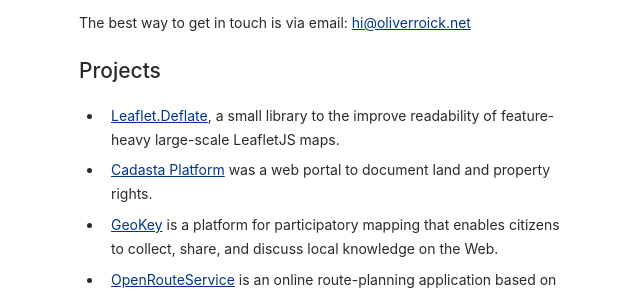
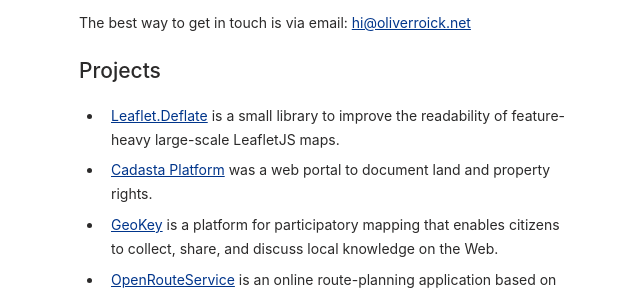
Before and after one commit to oliverroick/oliverroick.net, a Jekyll site: the page built from src/about.md, in a window 1280 px wide. Shown: the part 461-756 px from the top of the page, without its empty margins (316-956 px from the left). Built offline with Jekyll 4.4.1, drawn with Linux system fonts in a browser that asks for light colours.

Commit message:
about: fix typo

```diff
--- a/src/about.md
+++ b/src/about.md
@@ -16,7 +16,7 @@
 
 ## Projects
 
-- [Leaflet.Deflate](https://github.com/oliverroick/Leaflet.Deflate), a small library to the improve readability of feature-heavy large-scale LeafletJS maps.
+- [Leaflet.Deflate](https://github.com/oliverroick/Leaflet.Deflate) is a small library to improve the readability of feature-heavy large-scale LeafletJS maps.
 - [Cadasta Platform](https://github.com/Cadasta/cadasta-platform) was a web portal to document land and property rights.
 - [GeoKey](http://geokey.org.uk/) is a platform for participatory mapping that enables citizens to collect, share, and discuss local knowledge on the Web.
 - [OpenRouteService](https://openrouteservice.org/) is an online route-planning application based on OpenStreetMap. I helped build an earlier version of its front-end.
```
